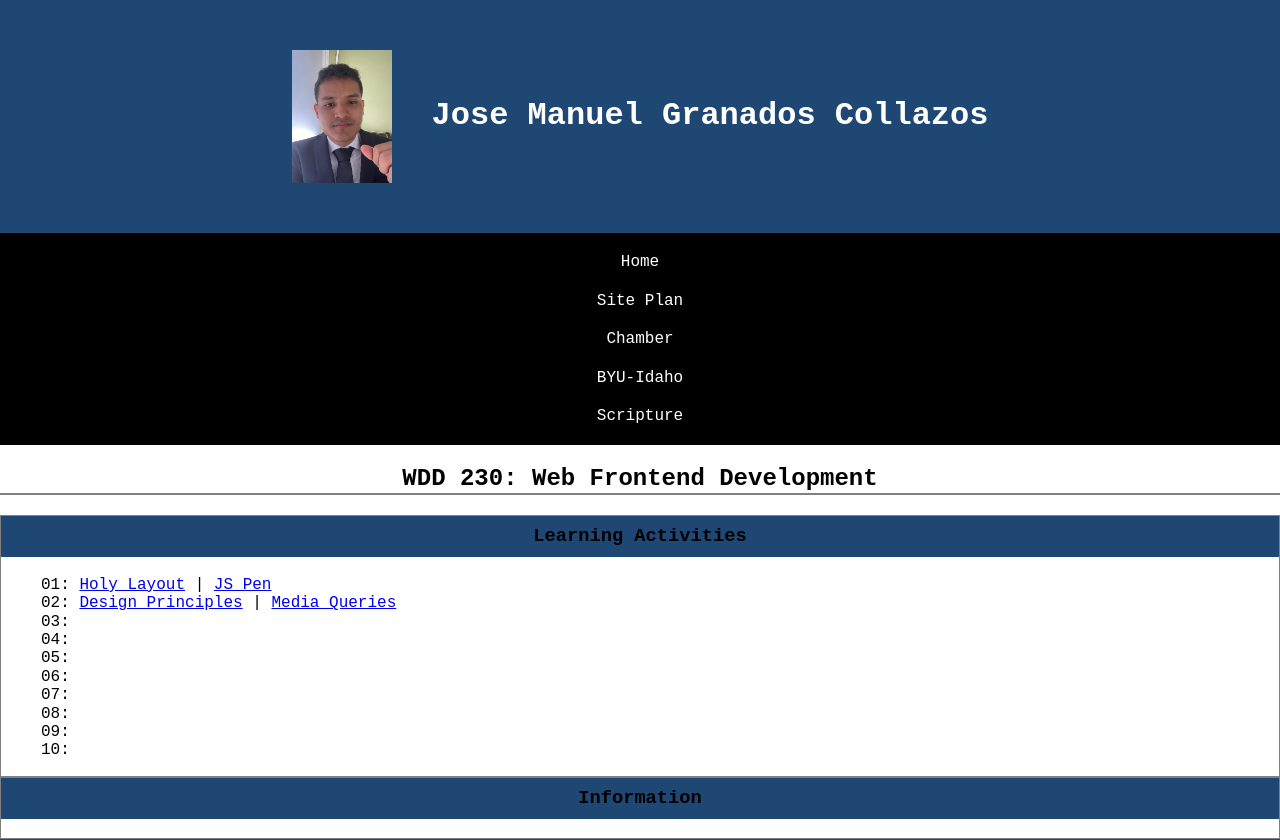
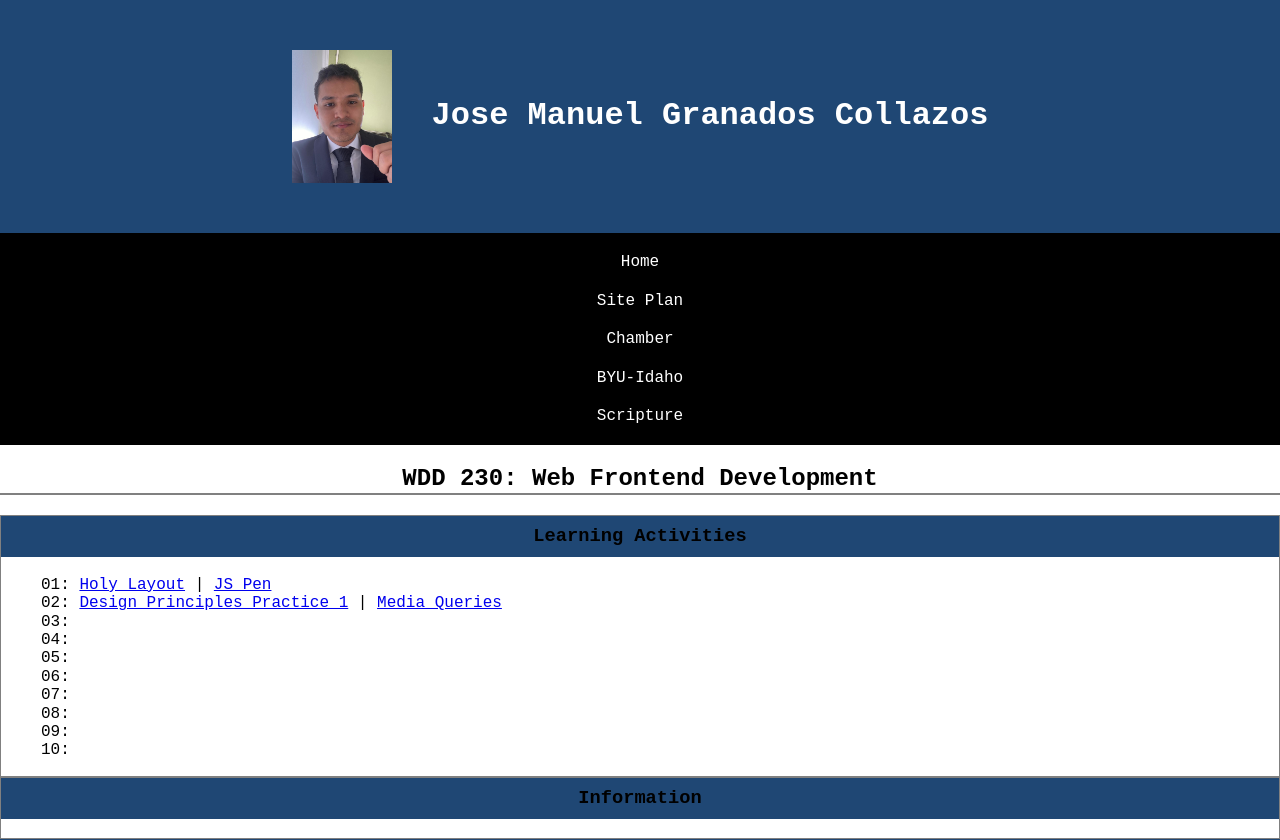
Before and after one commit to manugrana2/wdd230, a plain HTML site: page index.html in a window 1280 px wide. Shown: the top 840 px of the page. Drawn offline with nearby package versions, Linux system fonts and the light colour scheme.

```diff
--- a/index.html
+++ b/index.html
@@ -34,7 +34,7 @@
                     01: <a href="/wdd230/lesson01/holygrail.html">Holy Layout</a> | <a href="https://codepen.io/Manuel-Granados/pen/ExMmJQK" target="_blank">JS Pen</a>
                 </li>
                 <li>
-                    02: <a href="/wdd230/lesson02/design.html">Design Principles</a> | <a href="/wdd230/lesson02/media-query.html">Media Queries</a>
+                    02: <a href="/wdd230/lesson02/design.html">Design Principles Practice 1</a> | <a href="/wdd230/lesson02/media-query.html">Media Queries</a>
                 </li>
                 <li>
                     03:
--- a/lesson02/styles/design.css
+++ b/lesson02/styles/design.css
@@ -24,6 +24,7 @@
 	display: grid;
 	grid-template-columns: 1fr 1fr;
 	padding: 30px;
+	gap: 20px;
 
 }
 
```
Also changed, not shown: lesson02/design-principles.html (added).
